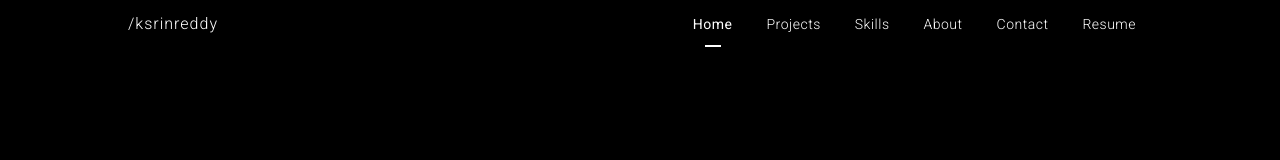
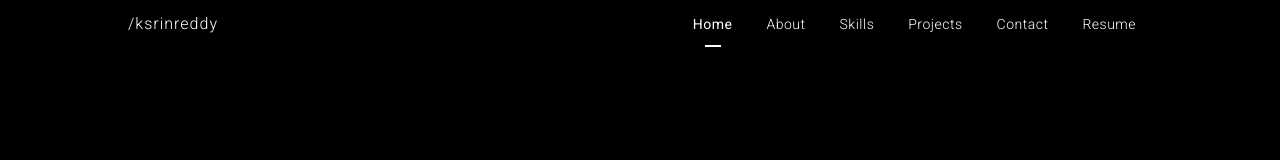
Before and after one commit to ksrinreddy/portfolio, a React (Create React App) app: page / in a window 1280 px wide. Shown: the top 160 px of the page. Built offline with nearby package versions, Linux system fonts and the light colour scheme.

Commit message:
reset navlinks order to default as it makes more sense in navbar and sidebar

```diff
--- a/src/assets/data/navLinks.js
+++ b/src/assets/data/navLinks.js
@@ -15,10 +15,11 @@ const navLinks = [
   },
   {
     id: 2,
-    url: "/projects",
-    text: "projects",
-    icon: <AiOutlineProject />,
+    url: "/about",
+    text: "about",
+    icon: <AiOutlineInfoCircle />,
   },
+
   {
     id: 3,
     url: "/skills",
@@ -27,9 +28,9 @@ const navLinks = [
   },
   {
     id: 4,
-    url: "/about",
-    text: "about",
-    icon: <AiOutlineInfoCircle />,
+    url: "/projects",
+    text: "projects",
+    icon: <AiOutlineProject />,
   },
   {
     id: 5,
```
